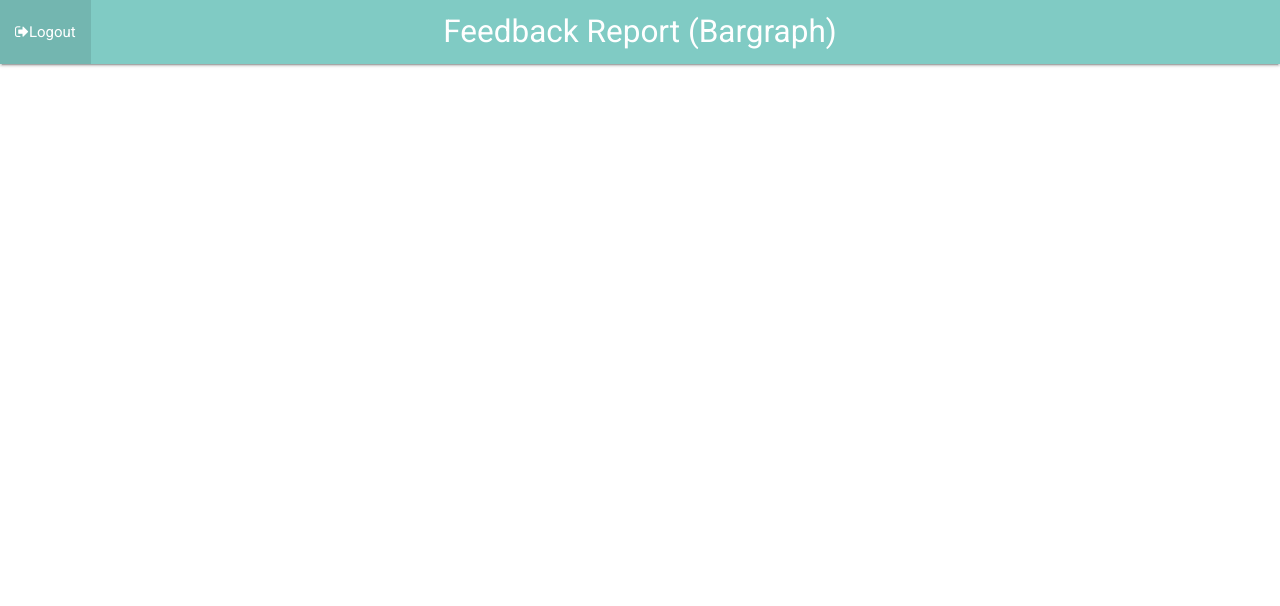
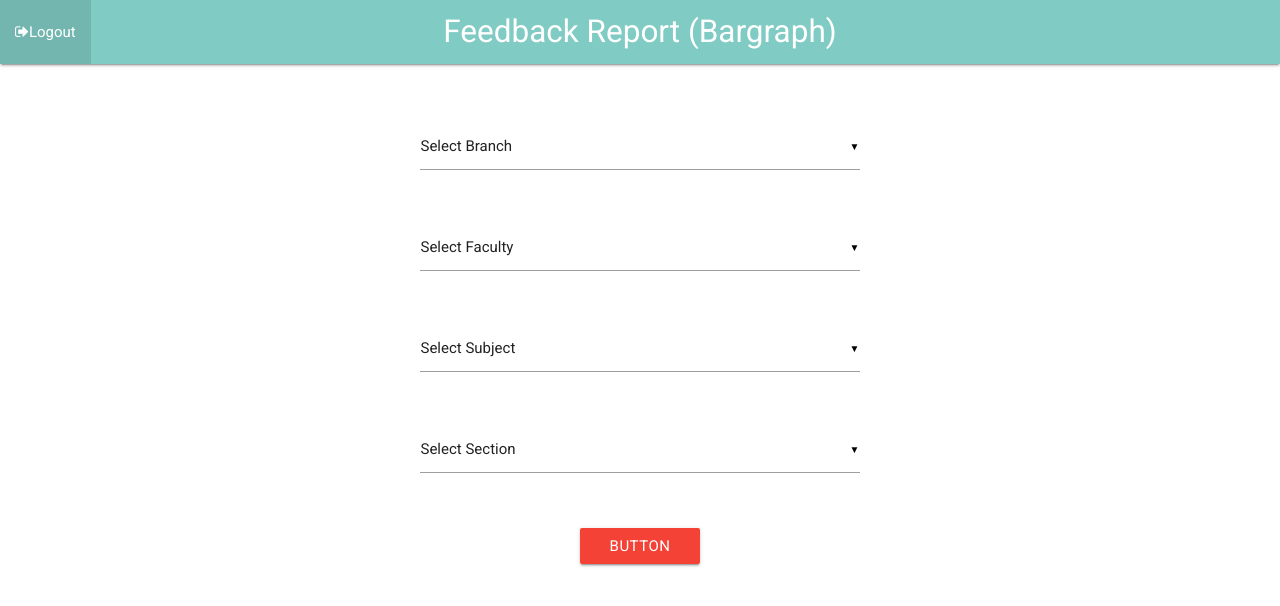
Before and after one commit to intayush/studentfeedbackakgec, a PHP site: page /bargraph.php in a window 1280 px wide. Shown: the top 606 px of the page. Run offline with PHP 8.4, Linux system fonts and the light colour scheme; data comes from the database, SQL or seed files in the repository; some libraries are stand-ins or nearby versions; some web fonts are replaced.

Commit message:
Completed BarGraph form

```diff
--- a/bargraph.php
+++ b/bargraph.php
@@ -1,7 +1,81 @@
 <?php
 include_once 'header.php';
 ?>
+<script>
+    $(document).ready(function() {
+
+        $("#department").change(function () {
+            var department = $("#department").val();
+            $.ajax({
+                url: "getfac.php",
+                data: {dpt: department},
+                success: function (json) {
+
+                    $.each(json, function (i, obj) {
+                        $('#faculty').append($('<option>', {
+                            value: obj.id,
+                            text : obj.name
+                        }));
+
+                    });
+                    $('select').material_select();
+                }
+
+            });
+        });
+
+        $("#faculty").change(function () {
+
+            var fac = $("#faculty").val();
+            $.ajax({
+                url: "getsub.php",
+                data: {fac: fac},
+                success: function (json) {
+
+                    $.each(json, function (i, obj) {
+                        $('#subject').append($('<option>', {
+                            value: obj.subject,
+                            text : obj.subject
+                        }));
+
+                    });
+                    $('select').material_select();
+                }
+
+            });
+        });
+
+
+        $("#subject").change(function () {
+
+            var sub = $("#subject").val();
+            var fac = $("#faculty").val();
+            $.ajax({
+                url: "getsec.php",
+                data: {fac: fac, sub: sub},
+                success: function (json) {
+
+                    $.each(json, function (i, obj) {
+                        $('#section').append($('<option>', {
+                            value: obj.section,
+                            text : obj.section
+                        }));
+
+                    });
+                    $('select').material_select();
+                }
+
+            });
+        });
+
+
+
+    });
+</script>
 <body>
+<div id="OK">
+
+</div>
     <nav class="teal lighten-3">
       <div class="nav-wrapper">
         <a href="#" class="brand-logo center">Feedback Report (Bargraph)</a>
@@ -10,6 +84,63 @@ include_once 'header.php';
 				</ul>
       </div>
     </nav>
-		<div class="container">
-        </div>
+    <br><br>
+    <div class="container">
+        <div class="container">
+            <div class="container">
+                <div class="row">
+                    <form class="col s12">
+                        <div class="row">
+                            <div class="input-field col s12">
+                                <?php
+                                $qry1="SELECT DISTINCT department FROM faculty";
+                                $result1=mysqli_query($con, $qry1);
+                                ?>
+                                <select id="department">
+                                    <option value="" disabled selected>Select Branch</option>
+                                    <?php
+                                    while ($department=mysqli_fetch_assoc($result1))
+                                    {
+                                        ?>
+                                        <option><?php echo $department['department']; ?></option>
+
+                                    <?php
+                                    }
+                                    ?>
+                                </select>
+                            </div>
+                        </div>
+                        <div class="row">
+                            <div class='input-field col s12'>
+                                <select id="faculty">
+                                    <option value="" disabled selected>Select Faculty</option>
+                                </select>
+                            </div>
+
+                        </div>
+                        <div class="row">
+                            <div class="input-field col s12">
+                                <select id="subject">
+                                    <option value="" disabled selected>Select Subject</option>
+
+                                </select>
+                            </div>
+                        </div>
+                        <div class="row">
+                            <div class="input-field col s12">
+                                <select id="section">
+                                    <option value="" disabled selected>Select Section</option>
+
+                                </select>
+                            </div>
+                        </div>
+                        <div class="row">
+                            <div class="input-field col s12 center">
+                                <a class="waves-effect waves-light btn red">button</a>
+                            </div>
+                        </div>
+
+
+
+                </div>
 </body>
--- a/header.php
+++ b/header.php
@@ -17,7 +17,11 @@ require_once 'connect.inc.php';?>
 $(document).ready(function(){
   // the "href" attribute of .modal-trigger must specify the modal ID that wants to be triggered
   $('.modal').modal();
-  $('select').material_select();
+    $('select').material_select();
+  $('body').on('click',function(){
+      $('select').material_select();
+  })
+
 });
   </script>
   <style type="text/css">
```
Also changed, not shown: getfac.php (added, +21 -0 lines), getsec.php (added, +23 -0 lines), getsub.php (added, +22 -0 lines).
